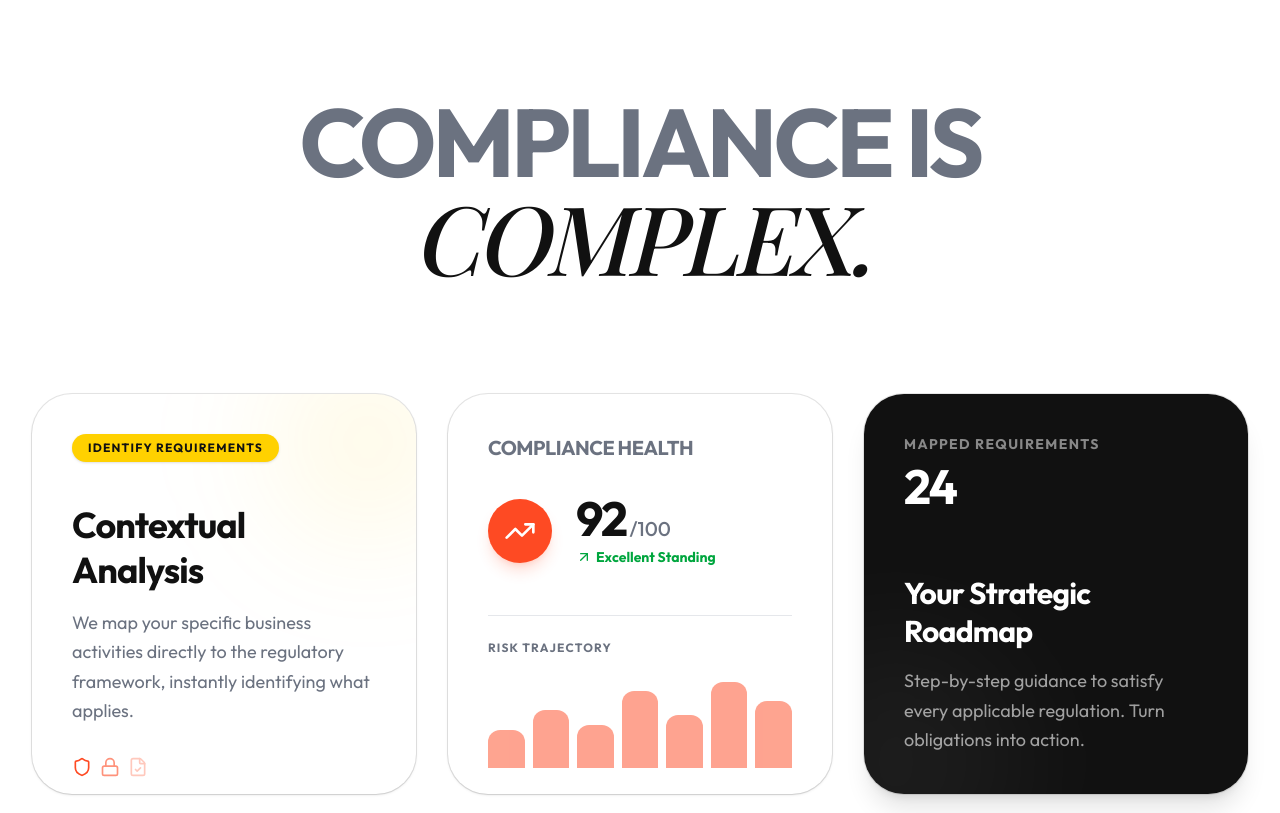
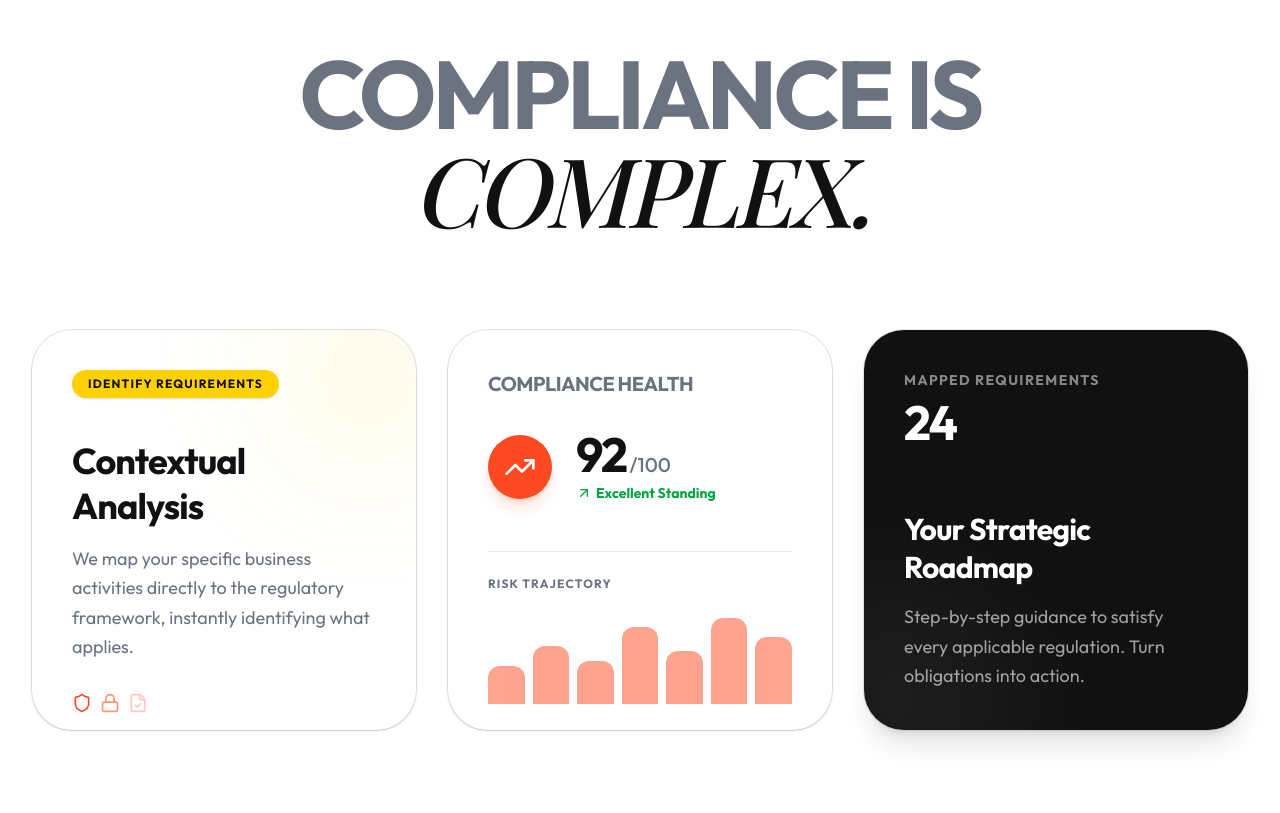
Before and after one commit to Ranjitpatra26/bcn-business-compliance-navigator, a Next.js app: page / in a window 1280 px wide. Shown: the part 1155-1968 px from the top of the page. Built offline with nearby package versions, Linux system fonts and the light colour scheme; no server answers; a web font is replaced by a local one.

Commit message:
style: shift home page storytelling text upward to prevent bottom cutoff

```diff
--- a/src/components/sections/FeaturesGrid.tsx
+++ b/src/components/sections/FeaturesGrid.tsx
@@ -76,7 +76,7 @@ export function FeaturesGrid({ extendedAnimation = false }: { extendedAnimation?
     <section ref={sectionRef} className="w-full max-w-7xl mx-auto px-4 sm:px-6 lg:px-8 py-32">
 
       {/* Scroll Storytelling Header */}
-      <div ref={textContainerRef} className="relative h-[250px] mb-20 flex items-center justify-center text-center">
+      <div ref={textContainerRef} className={`relative h-[250px] flex items-center justify-center text-center ${extendedAnimation ? 'mb-20' : '-mt-12 mb-16'}`}>
         <h2 ref={text1Ref} className="absolute inset-0 flex flex-col items-center justify-center text-6xl md:text-8xl font-bold tracking-[-0.04em] text-muted-foreground leading-[0.9]">
           {extendedAnimation ? "MANUAL AUDITS ARE" : "COMPLIANCE IS"} <span className="font-serif italic text-bcn-black font-medium mt-2">{extendedAnimation ? "SLOW." : "COMPLEX."}</span>
         </h2>
```
